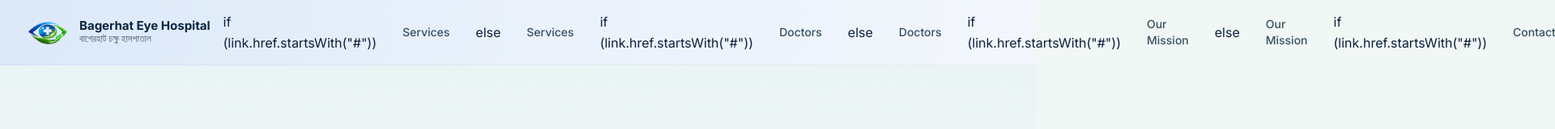
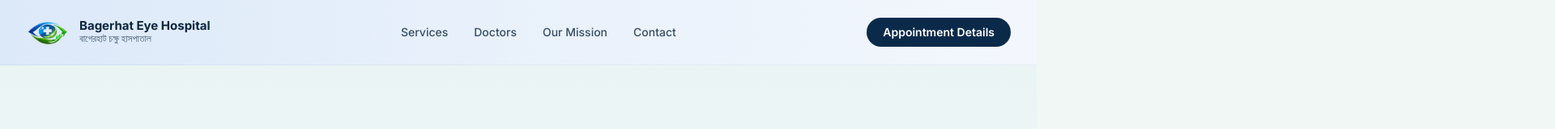
Before and after one commit to neuratech-ltd/bagerhat-eye-hospital, a Next.js app in the folder frontend/: page / in a window 1280 px wide. Shown: the top 160 px of the page at 81% size, 1920 px wide, since content can reach past the window. Built offline with nearby package versions, Linux system fonts and the light colour scheme.

Commit message:
changed header

```diff
--- a/frontend/components/layout/Header.tsx
+++ b/frontend/components/layout/Header.tsx
@@ -13,7 +13,6 @@ import {
 } from "@/components/ui/sheet";
 import { useRouter } from "next/navigation";
 import Link from "next/link";
-import link from "next/link";
 
 const NAV_LINKS = [
   { href: "/#services", label: "Services" },
@@ -49,19 +48,6 @@ const Header = () => {
 
         <nav className="hidden items-center gap-8 md:flex">
           {NAV_LINKS.map((link) => (
-            <>
-              if (link.href.startsWith("#")){" "}
-              {
-                <a
-                  key={link.href}
-                  href={link.href}
-                  className="text-sm font-medium text-[#0A2540]/80 transition-colors hover:text-[#0B4F4C]"
-                >
-                  {link.label}
-                </a>
-              }{" "}
-              else{" "}
-              {
             <Link
               key={link.href}
               href={link.href}
@@ -69,8 +55,6 @@ const Header = () => {
             >
               {link.label}
             </Link>
-              }
-            </>
           ))}
         </nav>
 
@@ -110,19 +94,6 @@ const Header = () => {
 
             <nav className="mt-6 flex flex-col gap-1">
               {NAV_LINKS.map((link) => (
-                <>
-                  if (link.href.startsWith("#")){" "}
-                  {
-                    <a
-                      key={link.href}
-                      href={link.href}
-                      className="text-sm font-medium text-[#0A2540]/80 transition-colors hover:text-[#0B4F4C]"
-                    >
-                      {link.label}
-                    </a>
-                  }{" "}
-                  else{" "}
-                  {
                 <Link
                   key={link.href}
                   href={link.href}
@@ -131,8 +102,6 @@ const Header = () => {
                 >
                   {link.label}
                 </Link>
-                  }
-                </>
               ))}
             </nav>
 
```
Lines whose indentation alone changed are shown as unchanged.
